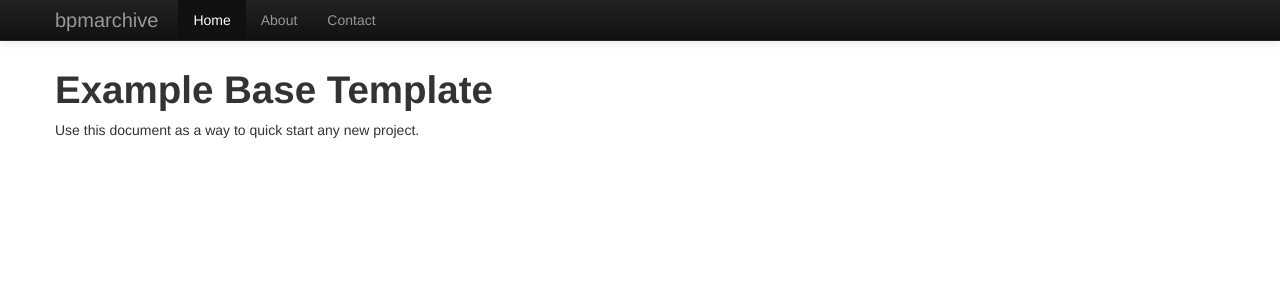
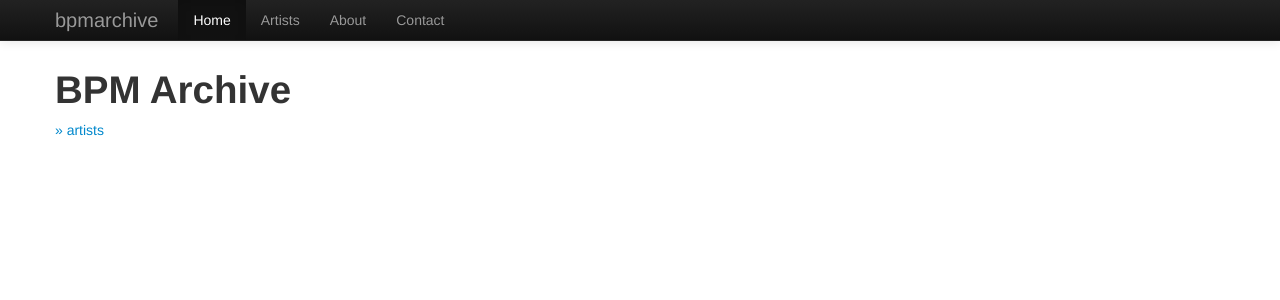
Before and after one commit to maninmotion/bpmarchive, a Django app: page / in a window 1280 px wide. Shown: the top 300 px of the page. Run offline with Django 3.2, Linux system fonts and the light colour scheme; parts of the project's set-up code (start-up, migrations or seed data) failed here and were passed over.

Commit message:
artists > form work

```diff
--- a/bpmarchive/artists/urls.py
+++ b/bpmarchive/artists/urls.py
@@ -13,7 +13,8 @@ urlpatterns = patterns('',
 
                         url(r'^(?P<artist_id>\d+)/$', DisplayArtistView.as_view(), name='artist-detail'),
                         url(r'^create/$', ArtistCreateView.as_view(), name='artist-add'),
+                        url(r'^$', ArtistsListView.as_view(), name='artist-home'),
+
                         #url(r'^$', TemplateView.as_view(template_name='artists/index.html')),
-                        url(r'^$', ArtistsListView.as_view()),
 
                        )
--- a/bpmarchive/bpmarchive/urls.py
+++ b/bpmarchive/bpmarchive/urls.py
@@ -1,15 +1,18 @@
 from django.conf.urls import patterns, include, url
 from django.views.generic import TemplateView
+from .views import HomeView
 
 # Uncomment the next two lines to enable the admin:
 from django.contrib import admin
 admin.autodiscover()
 
 urlpatterns = patterns('',
-    url(r'^$', TemplateView.as_view(template_name='base.html')),
+    url(r'^$', HomeView.as_view(template_name='index.html')),
+    #url(r'^$', TemplateView.as_view(template_name='base.html')),
+
 
     # Examples:
-    # url(r'^$', 'bpmarchive.views.home', name='home'),
+    #url(r'^$', 'bpmarchive.views.home', name='home'),
     # url(r'^bpmarchive/', include('bpmarchive.foo.urls')),
 
     # Uncomment the admin/doc line below to enable admin documentation:
--- /dev/null
+++ b/bpmarchive/bpmarchive/views.py
@@ -0,0 +1,6 @@
+__author__ = 'Kevin'
+from django.views.generic import TemplateView
+
+
+class HomeView(TemplateView):
+    template_name = "index.html";
--- a/bpmarchive/templates/artists/index.html
+++ b/bpmarchive/templates/artists/index.html
@@ -27,8 +27,10 @@
                     <form method="post" action="/artists/create/">
                         {% csrf_token %}
                         <div>
-                            {{  ArtistForm }}
-                            <button name="submit" id="newArtist" class="success">submit</button>
+                            {{ ArtistForm }}
+                        </div>
+                        <div class="span6 right">
+                            <button name="submit" id="newArtist" class="btn-success">submit</button>
                         </div>
                     </form>
                 </div>
--- a/bpmarchive/templates/base.html
+++ b/bpmarchive/templates/base.html
@@ -44,6 +44,7 @@
           <div class="nav-collapse collapse">
             <ul class="nav">
               <li class="active"><a href="#">Home</a></li>
+              <li><a href="{% url 'artist-home' %}">Artists</a></li>
               <li><a href="#about">About</a></li>
               <li><a href="#contact">Contact</a></li>
             </ul>
--- a/bpmarchive/templates/index.html
+++ b/bpmarchive/templates/index.html
@@ -6,5 +6,5 @@
 
 {% block content %}
 
-Home james.
+    <a href="{% url 'artist-home' %}">&raquo; artists</a>
 {% endblock content %}
```
